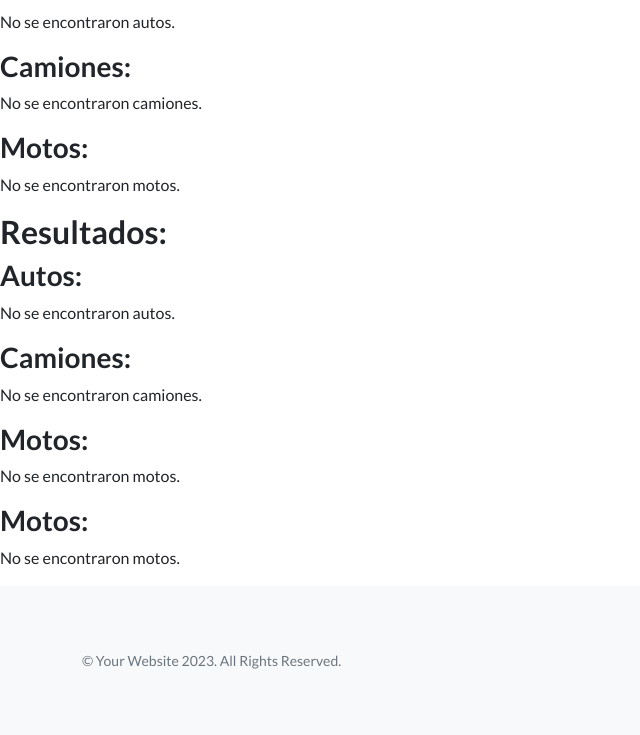
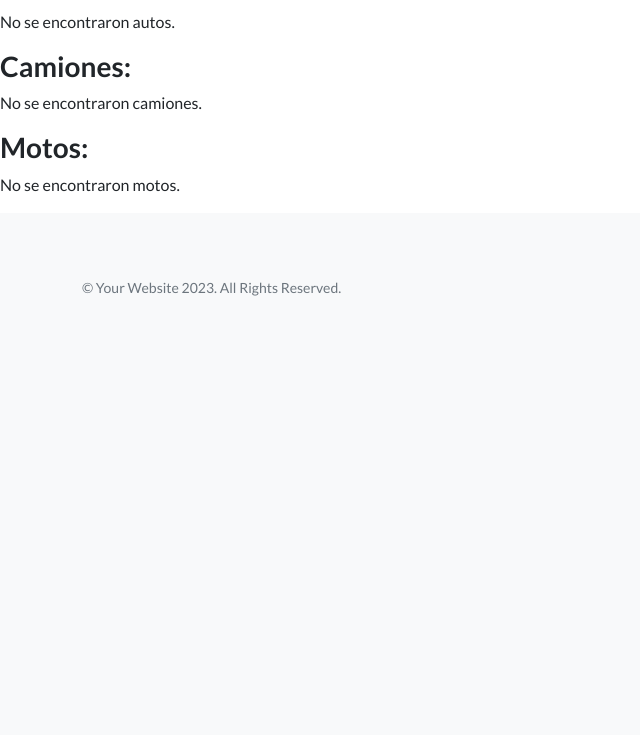
Before and after one commit to juanhu9999/pre_entrega_tres, a Django app: page /entrega/buscar_datos/ in a window 1280 px wide. Shown: the part 675-1410 px from the top of the page, without its empty margins (0-640 px from the left). After the commit the page ends 971 px from the top, so only its background shows below. Run offline with Django 5.2, Linux system fonts and the light colour scheme; some libraries are stand-ins or nearby versions.

Commit message:
update bd_vehiculos

```diff
--- a/tercera_pre_entrega_isabella/entrega/templates/entrega/buscar_datos.html
+++ b/tercera_pre_entrega_isabella/entrega/templates/entrega/buscar_datos.html
@@ -58,34 +58,4 @@
     <p>No se encontraron motos.</p>
 {% endfor %}
 
-<h2>Resultados:</h2>
-
-<h3>Autos:</h3>
-{% for auto in resultados_autos %}
-    <p>Modelo: {{ auto.modelo }}, Matricula: {{ auto.matricula }}</p>
-{% empty %}
-    <p>No se encontraron autos.</p>
-{% endfor %}
-
-<h3>Camiones:</h3>
-{% for camion in resultados_camiones %}
-    <p>Modelo: {{ camion.modelo }}, Matricula: {{ camion.matricula }}</p>
-{% empty %}
-    <p>No se encontraron camiones.</p>
-{% endfor %}
-
-<h3>Motos:</h3>
-{% for moto in resultados_motos %}
-    <p>Modelo: {{ moto.modelo }}, Matricula: {{ moto.matricula }}</p>
-{% empty %}
-    <p>No se encontraron motos.</p>
-{% endfor %}
-
-    <h3>Motos:</h3>
-    {% for moto in motos %}
-        <p>Modelo: {{ moto.modelo }}, Matricula: {{ moto.matricula }}</p>
-    {% empty %}
-        <p>No se encontraron motos.</p>
-    {% endfor %}
-
     {% endblock main %}
```
